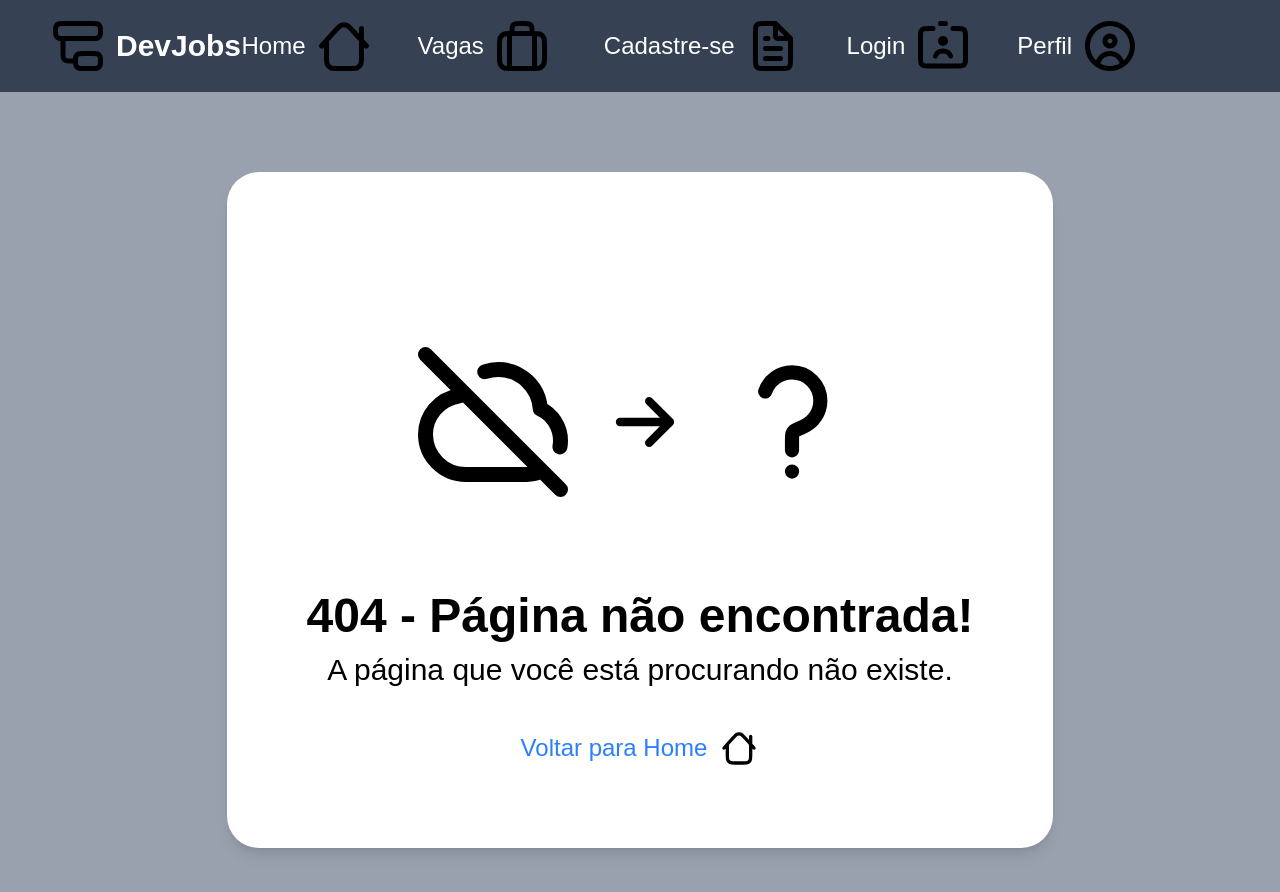
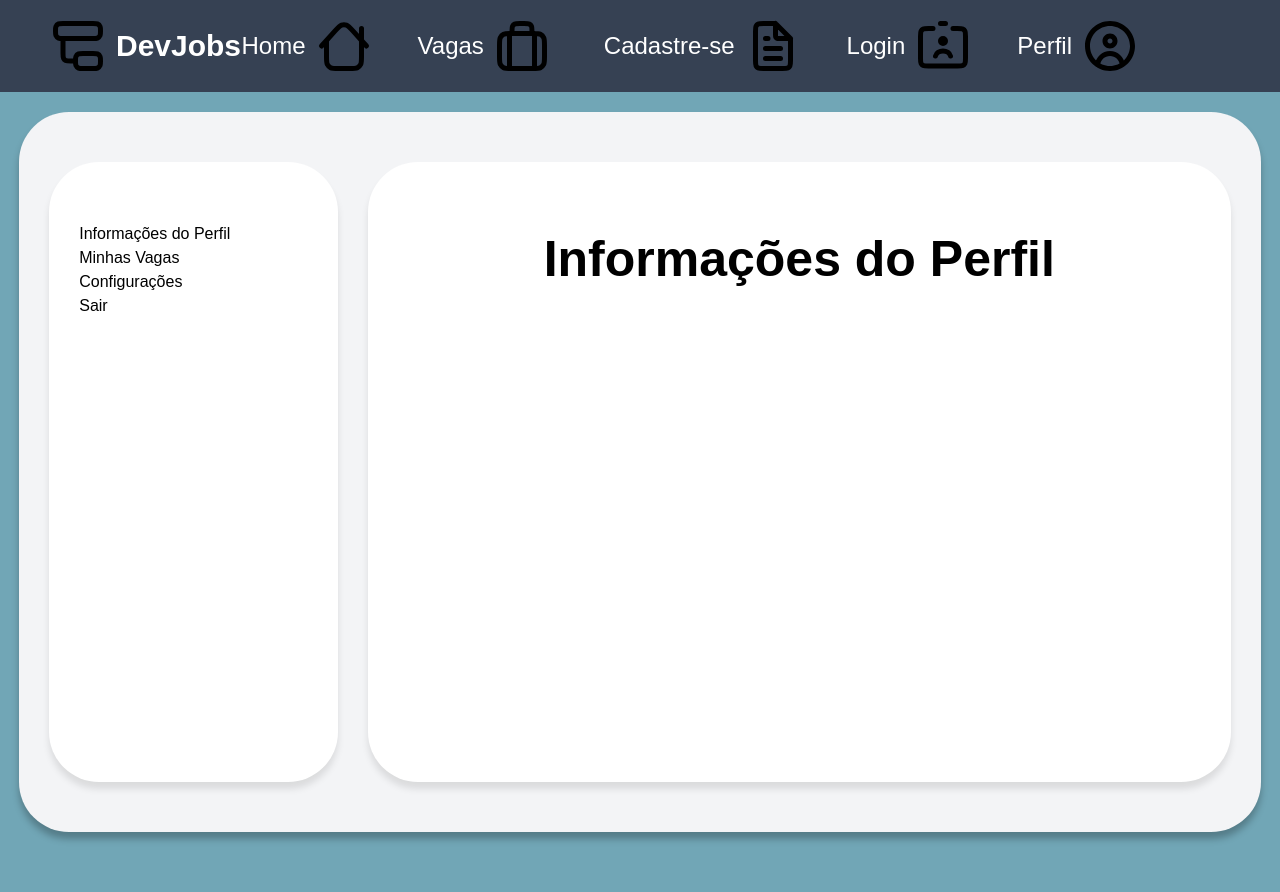
Before and after one commit to GabrielFDevelop/DevJobs, a Next.js app in the folder devJobs/: page /perfil in a window 1280 px wide. Before the commit this address had no page. Shown: the top 892 px of the page. After the commit the page ends 852 px from the top, so only its background shows below. Built offline with nearby package versions, Linux system fonts and the light colour scheme.

Commit message:
implementações na tela de Perfil.

```diff
--- a/devJobs/src/app/cadastro/cadastro.module.css
+++ b/devJobs/src/app/cadastro/cadastro.module.css
@@ -3,7 +3,6 @@
 	align-items: center;
 	width: 100%;
 	height: 95.4vh;
-	background-color: #71a6b6;
 
 	.topCadastro{
 		display: flex;
--- a/devJobs/src/app/globals.css
+++ b/devJobs/src/app/globals.css
@@ -2,4 +2,5 @@
 
 body {
   font-family: Arial, Helvetica, sans-serif;
+  background-color: #71a6b6;
 }
--- a/devJobs/src/app/login/login.module.css
+++ b/devJobs/src/app/login/login.module.css
@@ -6,7 +6,6 @@
 	align-items: center;
 	width: 100%;
 	height: 95.4vh;
-	background-color: #71a6b6;
 
 	.boxLogin{
 		display: flex;
--- a/devJobs/src/app/not-found.tsx
+++ b/devJobs/src/app/not-found.tsx
@@ -6,7 +6,7 @@ import ImgHeaderHome from '@/components/header/headerIcons/imgHeaderHome';
 
 export default function NotFound(){
 	return(
-		<div className="flex flex-col items-center pt-20 pb-109 justify-center bg-gray-400">
+		<div className="flex flex-col items-center pt-20 pb-109 justify-center">
 			<div className='flex flex-col items-center justify-center p-20 bg-white rounded-4xl shadow-lg '>
 				<span className="flex items-center gap-3 mt-20">
 					<ImgCrossCloud width={180} />
--- a/devJobs/src/app/page.tsx
+++ b/devJobs/src/app/page.tsx
@@ -3,7 +3,7 @@ import ImgVagas from '@/components/header/headerIcons/imgVagas';
 
 export default function Home(){
   return(
-    <div className='flex flex-col items-center justify-center min-h-screen bg-gray-400 p-4'>
+    <div className='flex flex-col items-center justify-center min-h-screen p-4'>
       <article className='bg-white rounded-4xl shadow-lg m-10 p-10 h-300 w-full'>
         <div className='flex items-center justify-center mb-20'>
           <h1 className='text-5xl font-bold'>Sobre o Projeto</h1>
--- /dev/null
+++ b/devJobs/src/app/perfil/page.tsx
@@ -0,0 +1,30 @@
+import React from 'react';
+import style from './perfil.module.css';
+
+export default function PerfilPage() {
+  return (
+    <div className={style.bodyPerfil}>
+      <div className={style.boxPerfil}>
+        <div className={style.menuPerfil}>
+          <ul>
+            <li className={style.itemListMenuPerfil}>
+              <h2>Informações do Perfil</h2>
+            </li>
+            <li className={style.itemListMenuPerfil}>
+              <h2>Minhas Vagas</h2>
+            </li>
+            <li className={style.itemListMenuPerfil}>
+              <h2>Configurações</h2>
+            </li>
+            <li className={style.itemListMenuPerfil}>
+              <h2>Sair</h2>
+            </li>
+          </ul>
+        </div>
+        <div className={style.contentItemMenuPerfil}>
+          <h1 className={style.titlePerfil}>Informações do Perfil</h1>
+        </div>
+      </div>
+    </div>
+  );
+}
--- /dev/null
+++ b/devJobs/src/app/perfil/perfil.module.css
@@ -0,0 +1,48 @@
+.bodyPerfil{
+  display: flex;
+  flex-direction: column;
+  align-items: center;
+  justify-content: center;
+
+  .boxPerfil{
+    display: flex;
+		flex-direction: row;
+    width: 97%;
+		height: 90vh;
+    margin: 20px 0 20px 0;
+    padding: 50px 30px 50px 30px;
+		border-radius: 50px;
+		background-color: #f3f4f6;
+		box-shadow: 0px 7px 7px rgba(0, 0, 0, 0.25);
+
+    .menuPerfil{
+      display: flex;
+      flex-direction: column;
+      width: 25%;
+      background-color: #ffffff;
+      border-radius: 50px;
+      margin-right: 30px;
+      padding: 60px 30px;
+      box-shadow: 0px 7px 7px rgba(0, 0, 0, 0.10);
+
+      .itemListMenuPerfil{
+        display: flex;
+      }
+    }
+
+    .contentItemMenuPerfil{
+      display: flex;
+      width: 75%;
+      justify-content: center;
+      background-color: #ffffff;
+      border-radius: 50px;
+      padding: 60px 50px;
+      box-shadow: 0px 7px 7px rgba(0, 0, 0, 0.10);
+
+      .titlePerfil{
+        font-size: 50px;
+        font-weight: bold;
+      }
+    }
+  }
+}
```
